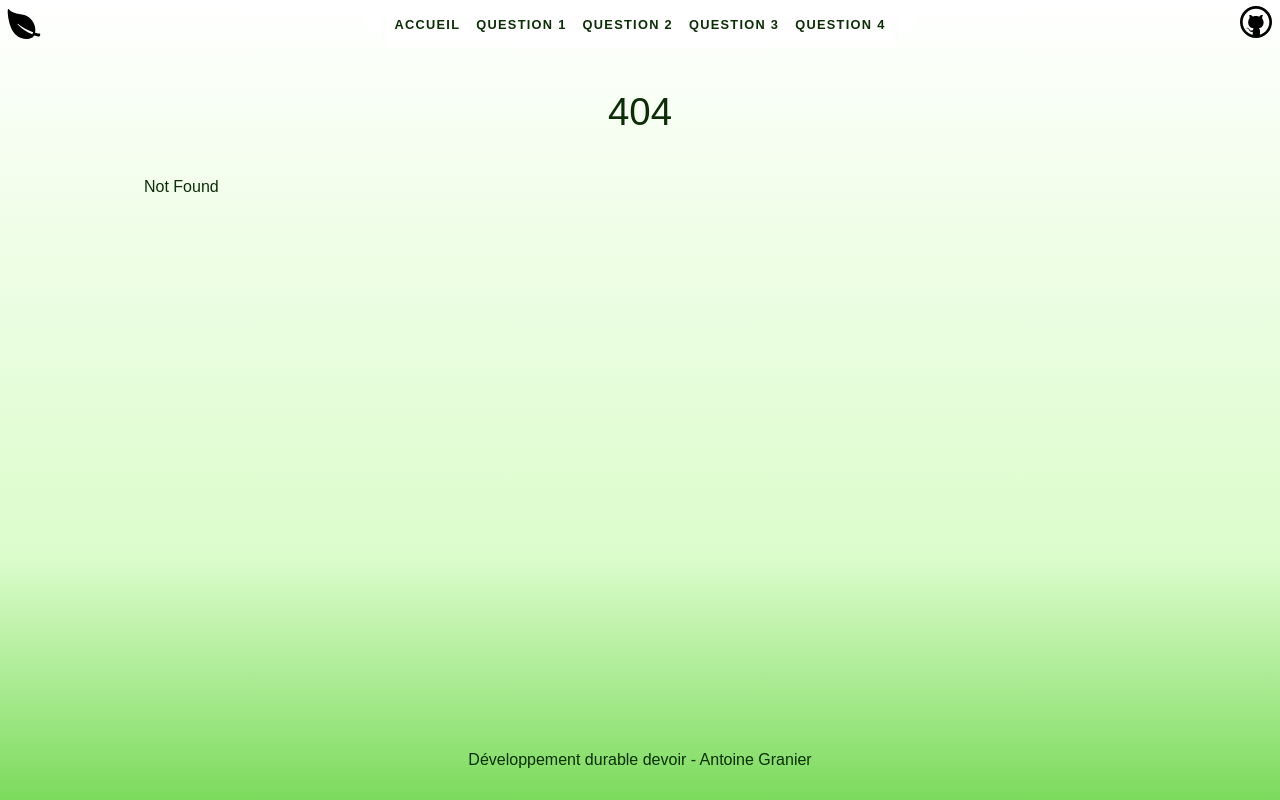
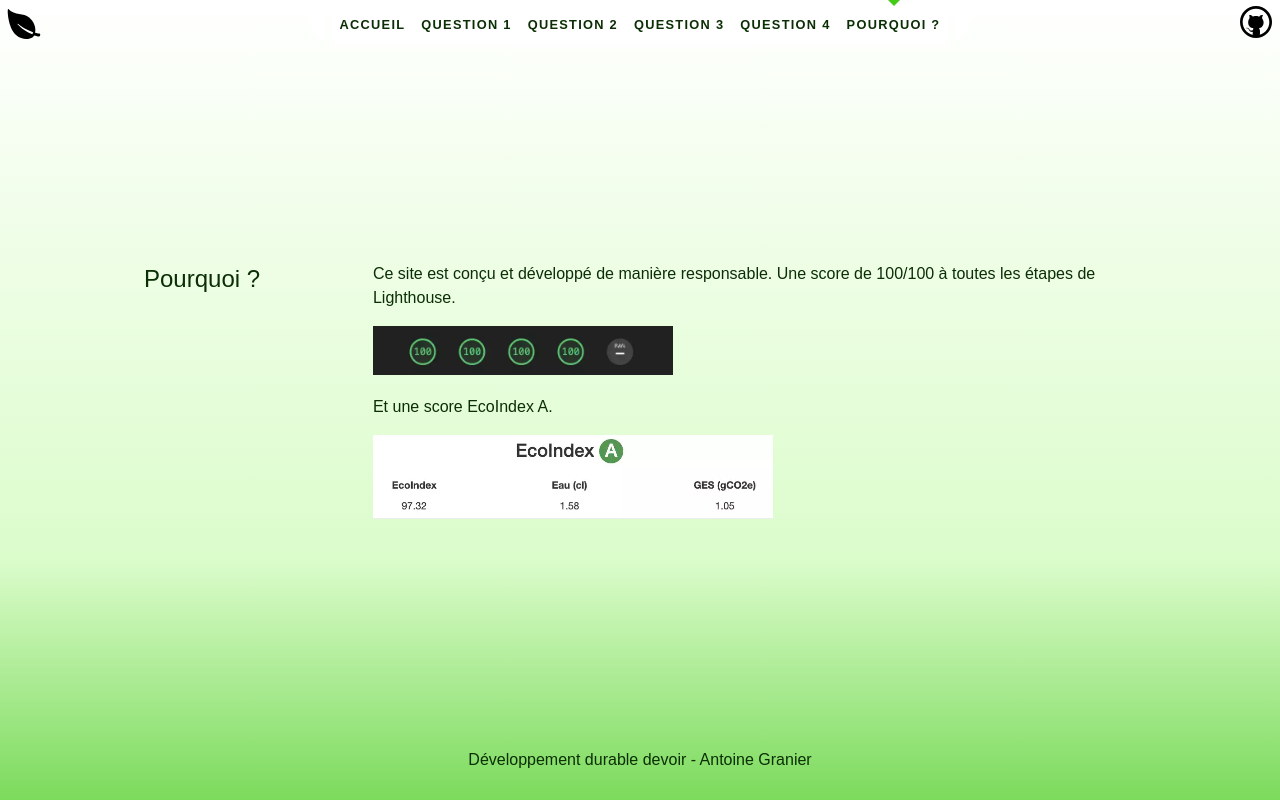
Before and after one commit to antoine-granier/developpement-durable-devoir, a SvelteKit app: page /pourquoi in a window 1280 px wide. Before the commit this address had no page. Built offline with nearby package versions, Linux system fonts and the light colour scheme.

Commit message:
ad why ? page

```diff
--- a/src/routes/Header.svelte
+++ b/src/routes/Header.svelte
@@ -60,6 +60,13 @@
 				>
 					<a href="/question4">Question 4</a>
 				</li>
+				<li
+					aria-current={$page.url.pathname === "/pourquoi"
+						? "page"
+						: undefined}
+				>
+					<a href="/pourquoi">Pourquoi ?</a>
+				</li>
 			</ul>
 			<svg viewBox="0 0 2 3" aria-hidden="true">
 				<path d="M0,0 L0,3 C0.5,3 0.5,3 1,2 L2,0 Z" />
@@ -104,6 +111,13 @@
 						: undefined}
 				>
 					<a href="/question4" on:click={() => (open = false)}>Question 4</a>
+				</li>
+				<li
+					aria-current={$page.url.pathname === "/pourquoi"
+						? "page"
+						: undefined}
+				>
+					<a href="/pourquoi" on:click={() => (open = false)}>Pourquoi ?</a>
 				</li>
 			</ul>
 		</div>
--- /dev/null
+++ b/src/routes/pourquoi/+page.svelte
@@ -0,0 +1,66 @@
+<script>
+    import lighthouse from '$lib/assets/lighthouse.webp'
+    import ecoindex from '$lib/assets/ecoindex.webp'
+</script>
+
+<svelte:head>
+	<title>Pourquoi ?</title>
+	<meta name="description" content="Développement durable - Pourquoi ?" />
+</svelte:head>
+
+<section>
+    <div class="question">
+		<div class="left">
+			<h2>Pourquoi ?</h2>
+		</div>
+		<div class="right">
+            <div>
+                <p>
+                    Ce site est conçu et développé de manière responsable. Une score de 100/100 à toutes les étapes de Lighthouse.
+                </p>
+                <img src={lighthouse} alt="lighthouse" width="300" height="49"/>
+                <p>
+                    Et une score EcoIndex A.
+                </p>
+                <img src={ecoindex} alt="ecoindex score" width="400" height="84"/>
+            </div>
+		</div>
+	</div>
+</section>
+
+<style>
+    section {
+		display: flex;
+		flex-direction: column;
+		justify-content: center;
+		align-items: center;
+		flex: 1;
+	}
+
+	.question {
+		display: flex;
+		width: 100%;
+	}
+
+	h2 {
+		font-size: 1.5rem;
+	}
+
+	.left {
+		flex: 0.3;
+	}
+
+	.right{
+		flex: 1;
+	}
+
+	@media (max-width: 480px) {
+		.question {
+			flex-direction: column;
+		}
+
+        img {
+            max-width: 100%;
+        }
+	}
+</style>
```
Also changed, not shown: src/lib/assets/ecoindex.webp (added), src/lib/assets/lighthouse.webp (added).
